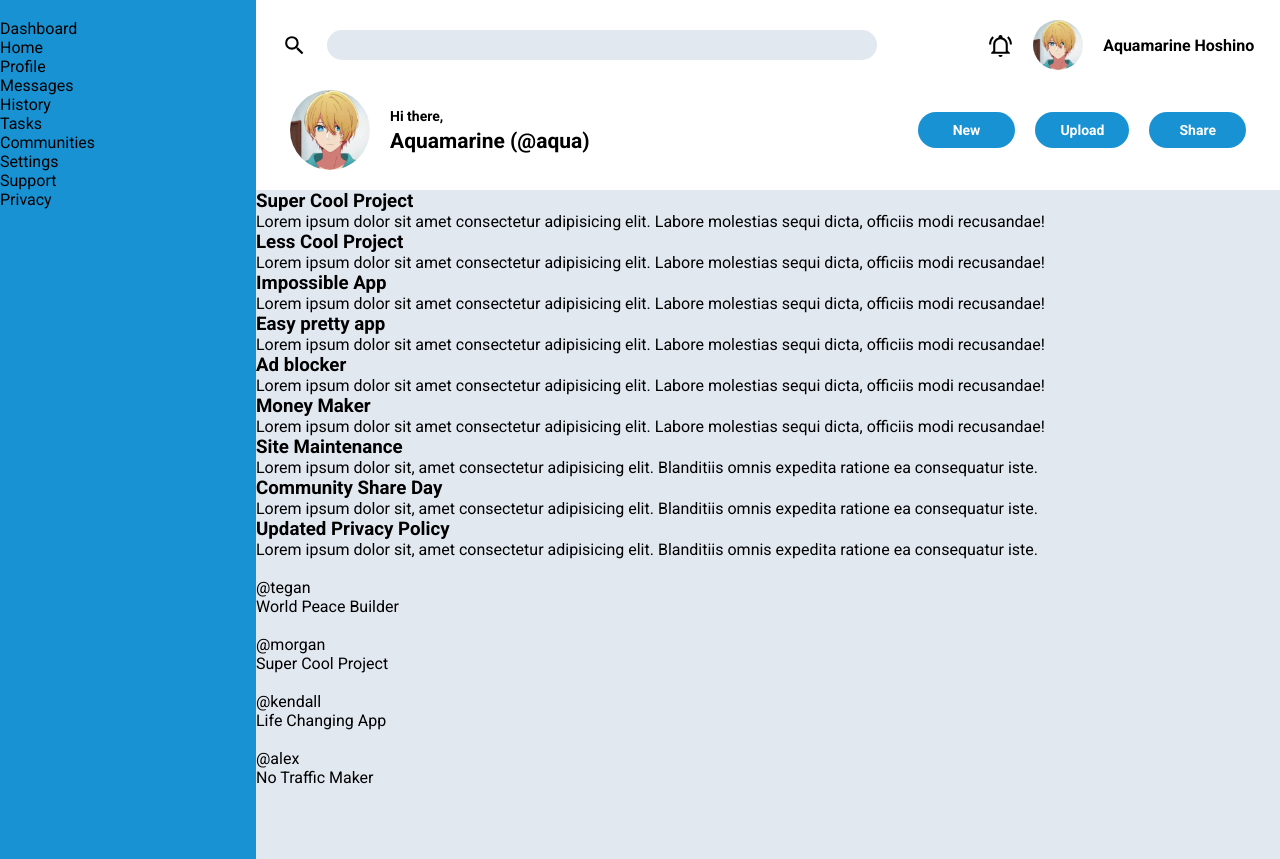
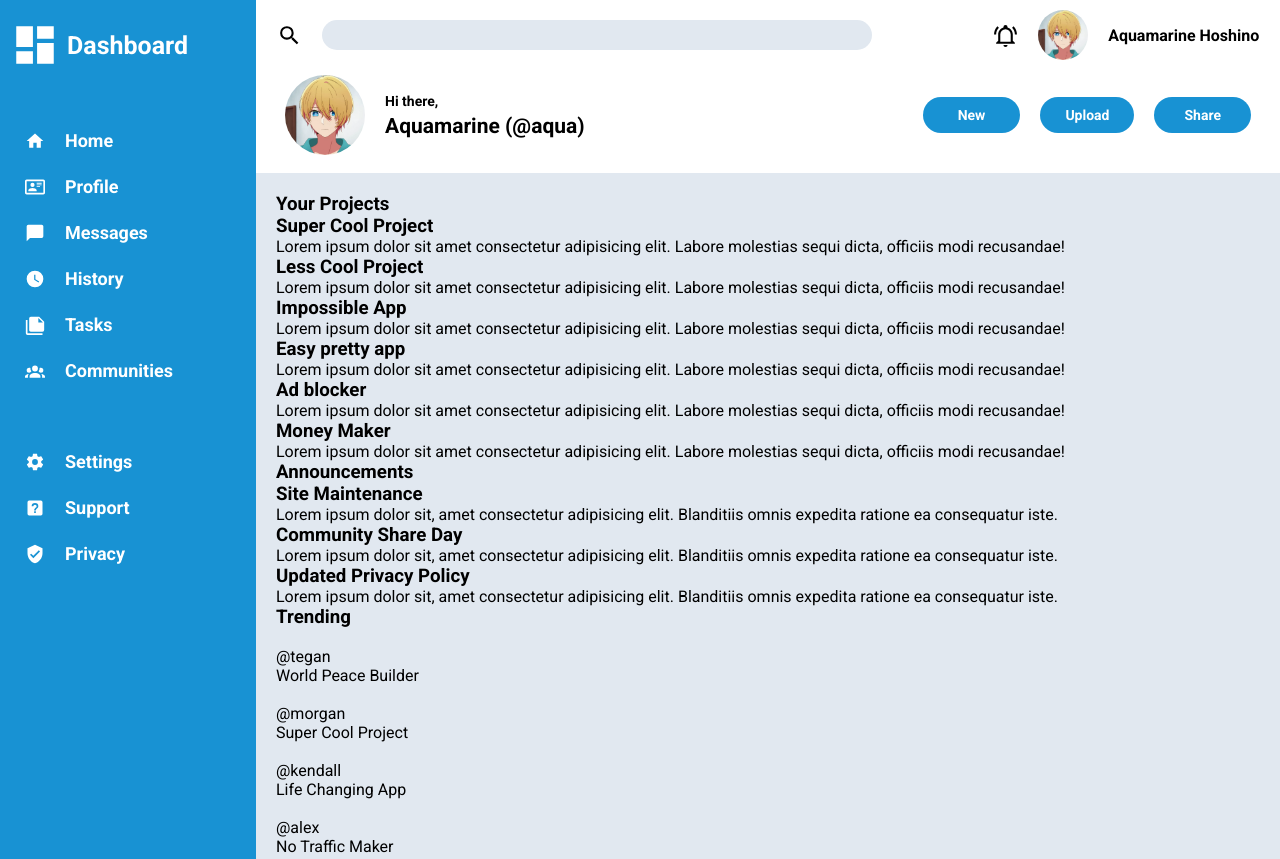
Before and after one commit to tourad009/admin-dashboard, a plain HTML site: page index.html in a window 1280 px wide. Shown: the top 859 px of the page. Drawn offline with Linux system fonts and the light colour scheme.

Commit message:
Add Styling to the sidebar part

```diff
--- a/index.html
+++ b/index.html
@@ -11,7 +11,7 @@
         <div class="header">
             <div class="upper-header">
                 <div class="searchbar">
-                    <img src="assets/magnify.svg" alt="">
+                    <img src="assets/search-icon.svg" alt="">
                     <input type="text">
                 </div>
                 <div class="header-upper-right-side">
@@ -37,24 +37,72 @@
         </div>
         <div class="sidebar">
             <div class="logo">
-                <img src="" alt="">
+                <svg xmlns="http://www.w3.org/2000/svg" viewBox="0 0 24 24" class="icon">
+                    <path d="M13,3V9H21V3M13,21H21V11H13M3,21H11V15H3M3,13H11V3H3V13Z" />
+                </svg>
                 <p>Dashboard</p>
             </div>
             <ul class="first-set">
-                <li>Home</li>
-                <li>Profile</li>
-                <li>Messages</li>
-                <li>History</li>
-                <li>Tasks</li>
-                <li>Communities</li>
+                <li>
+                    <svg xmlns="http://www.w3.org/2000/svg" viewBox="0 0 24 24" class="icon">
+                        <path d="M10,20V14H14V20H19V12H22L12,3L2,12H5V20H10Z" />
+                    </svg>
+                    <a href="#">Home</a>
+                </li>
+                <li>
+                    <svg xmlns="http://www.w3.org/2000/svg" viewBox="0 0 24 24" class="icon">
+                        <path d="M22,3H2C0.91,3.04 0.04,3.91 0,5V19C0.04,20.09 0.91,20.96 2,21H22C23.09,20.96 23.96,20.09 24,19V5C23.96,3.91 23.09,3.04 22,3M22,19H2V5H22V19M14,17V15.75C14,14.09 10.66,13.25 9,13.25C7.34,13.25 4,14.09 4,15.75V17H14M9,7A2.5,2.5 0 0,0 6.5,9.5A2.5,2.5 0 0,0 9,12A2.5,2.5 0 0,0 11.5,9.5A2.5,2.5 0 0,0 9,7M14,7V8H20V7H14M14,9V10H20V9H14M14,11V12H18V11H14" />
+                    </svg>
+                    <a href="#">Profile</a>
+                </li>
+                <li>
+                    <svg xmlns="http://www.w3.org/2000/svg" viewBox="0 0 24 24" class="icon">
+                        <path d="M20,2H4A2,2 0 0,0 2,4V22L6,18H20A2,2 0 0,0 22,16V4C22,2.89 21.1,2 20,2Z" />
+                    </svg>
+                    <a href="#">Messages</a>
+                </li>
+                <li>
+                    <svg xmlns="http://www.w3.org/2000/svg" viewBox="0 0 24 24" class="icon">
+                        <path d="M12,2A10,10 0 0,0 2,12A10,10 0 0,0 12,22A10,10 0 0,0 22,12A10,10 0 0,0 12,2M16.2,16.2L11,13V7H12.5V12.2L17,14.9L16.2,16.2Z" />
+                    </svg>
+                    <a href="#">History</a>
+                </li>
+                <li>
+                    <svg xmlns="http://www.w3.org/2000/svg" viewBox="0 0 24 24" class="icon">
+                        <path d="M16,9H21.5L16,3.5V9M7,2H17L23,8V18A2,2 0 0,1 21,20H7C5.89,20 5,19.1 5,18V4A2,2 0 0,1 7,2M3,6V22H21V24H3A2,2 0 0,1 1,22V6H3Z" />
+                    </svg>
+                    <a href="#">Tasks</a>
+                </li>
+                <li>
+                    <svg xmlns="http://www.w3.org/2000/svg" viewBox="0 0 24 24" class="icon">
+                        <path d="M12,5.5A3.5,3.5 0 0,1 15.5,9A3.5,3.5 0 0,1 12,12.5A3.5,3.5 0 0,1 8.5,9A3.5,3.5 0 0,1 12,5.5M5,8C5.56,8 6.08,8.15 6.53,8.42C6.38,9.85 6.8,11.27 7.66,12.38C7.16,13.34 6.16,14 5,14A3,3 0 0,1 2,11A3,3 0 0,1 5,8M19,8A3,3 0 0,1 22,11A3,3 0 0,1 19,14C17.84,14 16.84,13.34 16.34,12.38C17.2,11.27 17.62,9.85 17.47,8.42C17.92,8.15 18.44,8 19,8M5.5,18.25C5.5,16.18 8.41,14.5 12,14.5C15.59,14.5 18.5,16.18 18.5,18.25V20H5.5V18.25M0,20V18.5C0,17.11 1.89,15.94 4.45,15.6C3.86,16.28 3.5,17.22 3.5,18.25V20H0M24,20H20.5V18.25C20.5,17.22 20.14,16.28 19.55,15.6C22.11,15.94 24,17.11 24,18.5V20Z" />
+                    </svg>
+                    <a href="#">Communities</a>
+                </li>
             </ul>
             <ul class="second-set">
-                <li>Settings</li>
-                <li>Support</li>
-                <li>Privacy</li>
+                <li>
+                    <svg xmlns="http://www.w3.org/2000/svg" viewBox="0 0 24 24" class="icon">
+                        <path d="M12,15.5A3.5,3.5 0 0,1 8.5,12A3.5,3.5 0 0,1 12,8.5A3.5,3.5 0 0,1 15.5,12A3.5,3.5 0 0,1 12,15.5M19.43,12.97C19.47,12.65 19.5,12.33 19.5,12C19.5,11.67 19.47,11.34 19.43,11L21.54,9.37C21.73,9.22 21.78,8.95 21.66,8.73L19.66,5.27C19.54,5.05 19.27,4.96 19.05,5.05L16.56,6.05C16.04,5.66 15.5,5.32 14.87,5.07L14.5,2.42C14.46,2.18 14.25,2 14,2H10C9.75,2 9.54,2.18 9.5,2.42L9.13,5.07C8.5,5.32 7.96,5.66 7.44,6.05L4.95,5.05C4.73,4.96 4.46,5.05 4.34,5.27L2.34,8.73C2.21,8.95 2.27,9.22 2.46,9.37L4.57,11C4.53,11.34 4.5,11.67 4.5,12C4.5,12.33 4.53,12.65 4.57,12.97L2.46,14.63C2.27,14.78 2.21,15.05 2.34,15.27L4.34,18.73C4.46,18.95 4.73,19.03 4.95,18.95L7.44,17.94C7.96,18.34 8.5,18.68 9.13,18.93L9.5,21.58C9.54,21.82 9.75,22 10,22H14C14.25,22 14.46,21.82 14.5,21.58L14.87,18.93C15.5,18.67 16.04,18.34 16.56,17.94L19.05,18.95C19.27,19.03 19.54,18.95 19.66,18.73L21.66,15.27C21.78,15.05 21.73,14.78 21.54,14.63L19.43,12.97Z" />
+                    </svg>
+                    <a href="#">Settings</a>
+                </li>
+                <li>
+                    <svg xmlns="http://www.w3.org/2000/svg" viewBox="0 0 24 24" class="icon">
+                        <path d="M11,18H13V16H11V18M12,6A4,4 0 0,0 8,10H10A2,2 0 0,1 12,8A2,2 0 0,1 14,10C14,12 11,11.75 11,15H13C13,12.75 16,12.5 16,10A4,4 0 0,0 12,6M5,3H19A2,2 0 0,1 21,5V19A2,2 0 0,1 19,21H5A2,2 0 0,1 3,19V5A2,2 0 0,1 5,3Z" />
+                    </svg>
+                    <a href="#">Support</a>
+                </li>
+                <li>
+                    <svg xmlns="http://www.w3.org/2000/svg" viewBox="0 0 24 24" class="icon">
+                        <path d="M10,17L6,13L7.41,11.59L10,14.17L16.59,7.58L18,9M12,1L3,5V11C3,16.55 6.84,21.74 12,23C17.16,21.74 21,16.55 21,11V5L12,1Z" />
+                    </svg>
+                    <a href="#">Privacy</a>
+                </li>
             </ul>
         </div>
         <div class="content">
+            <h3 class="text-intro1">Your Projects</h3>
             <div class="projects">
                 <div class="card">
                     <h3>Super Cool Project</h3>
@@ -82,6 +130,7 @@
                 </div>
             </div>
             <div class="announcements">
+                <h3 class="text-intro2">Announcements</h3>
                 <div class="announcement">
                     <h3>Site Maintenance</h3>
                     <p>Lorem ipsum dolor sit, amet consectetur adipisicing elit. Blanditiis omnis expedita ratione ea consequatur iste.</p>
@@ -96,6 +145,7 @@
                 </div>
             </div>
             <div class="trending">
+                <h3 class="text-intro3">Trending</h3>
                 <div class="trend">
                     <img src="" alt="">
                     <p>@tegan</p>
--- a/main.css
+++ b/main.css
@@ -24,7 +24,7 @@
     grid-column: 2/4;
     grid-row: 1;
     background-color: var(--header-bg);
-    padding: 20px;
+    padding: 10px;
 }
 
 .upper-header {
@@ -52,6 +52,7 @@
     border: none;
     background-color: var(--content-bg);
     padding: 10px;
+    font-size: 18px;
 }
 
 .header-upper-right-side {
@@ -143,7 +144,8 @@
     justify-content: space-around;
     align-items: center;
     gap: 300px;
-    margin-top: 20px;
+    margin-top: 15px;
+    margin-bottom: 8px;
 }
 
 .sidebar {
@@ -152,8 +154,75 @@
     background-color: var(--sidebar-bg);
 }
 
+.logo {
+    display: flex;
+    justify-content: flex-start;
+    align-items: center;
+    gap: 7px;
+    margin: 20px 10px;
+
+}
+
+.logo .icon{
+    fill: rgb(255, 255, 255);
+    width: 50px;
+}
+
+.logo p {
+    font-size: 25px;
+    font-weight: 600;
+    color: rgb(255, 255, 255);
+}
+
+.first-set, .second-set {
+    list-style: none;
+    font-size: 18px;
+    font-weight: bold;
+    display: grid;
+    gap: 25px;
+    margin-left: 25px;
+}
+
+.first-set {
+    margin-top: 60px;
+    margin-bottom: 70px;
+}
+
+.first-set li {
+    display: flex;
+    align-items: center;
+    gap: 20px;
+}
+
+.first-set li a {
+    text-decoration: none;
+    color: rgb(255, 255, 255);
+}
+
+.first-set .icon {
+    fill: rgb(255, 255, 255);
+    width: 20px;
+}
+
+.second-set li {
+    display: flex;
+    align-items: center;
+    gap: 20px;
+}
+
+.second-set .icon {
+    fill: rgb(255, 255, 255);
+    width: 20px;
+}
+
+.second-set li a {
+    text-decoration: none;
+    color: rgb(255, 255, 255);
+}
+
 .content {
     grid-column: 2/4;
     grid-row: 2;
     background-color: var(--content-bg);
+    padding: 20px;
 }
```
Also changed, not shown: assets/account-group.svg (added), assets/card-account-details-outline.svg (added), assets/clock-icon.svg (added), assets/help-box.svg (added), assets/home-icon.svg (added), assets/message-icon.svg (added), assets/note-multiple.svg (added), assets/search-icon.svg (renamed from assets/magnify.svg), assets/settings.svg (added), assets/shield-check.svg (added), assets/view-dashboard.svg (added).
